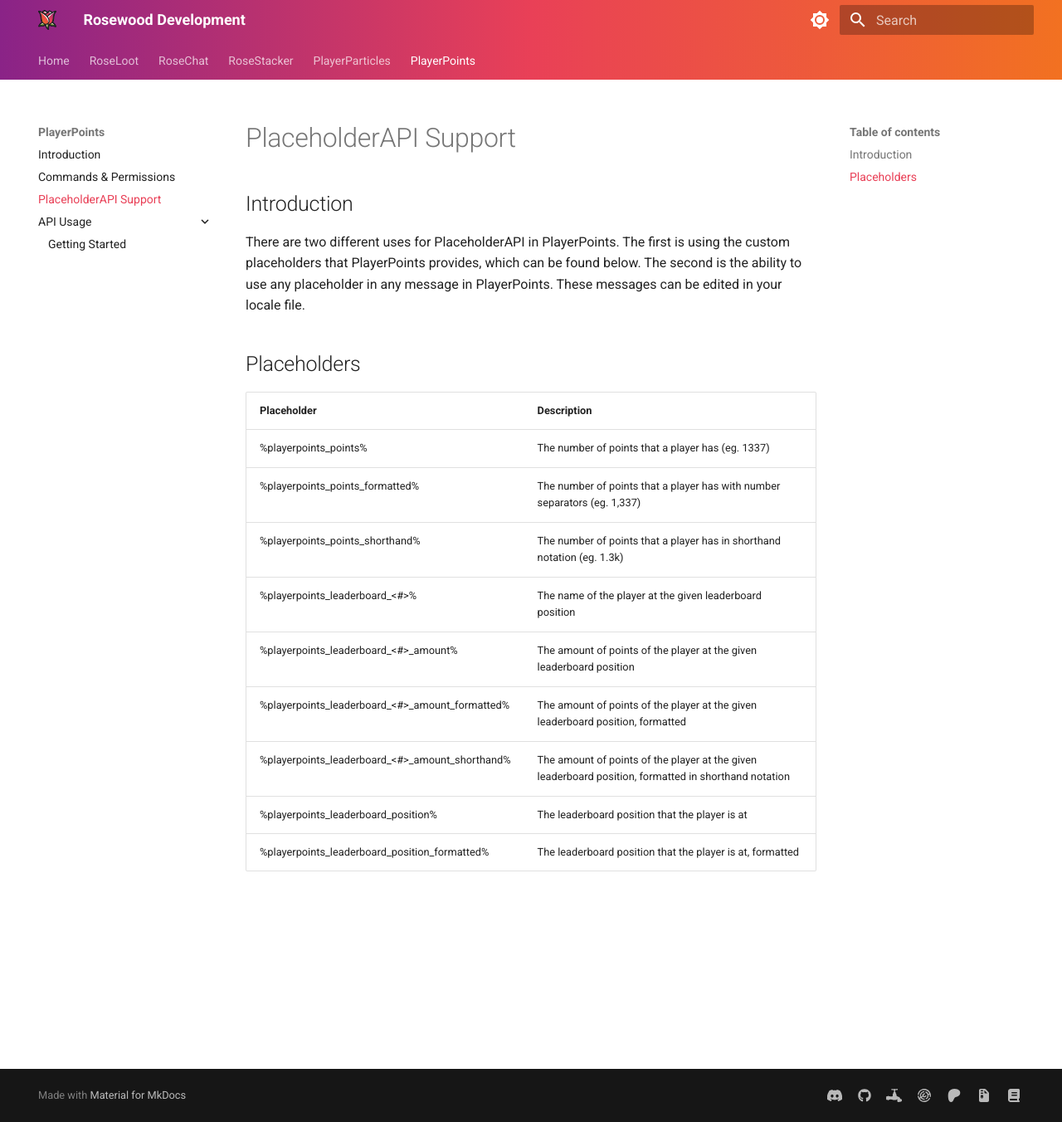
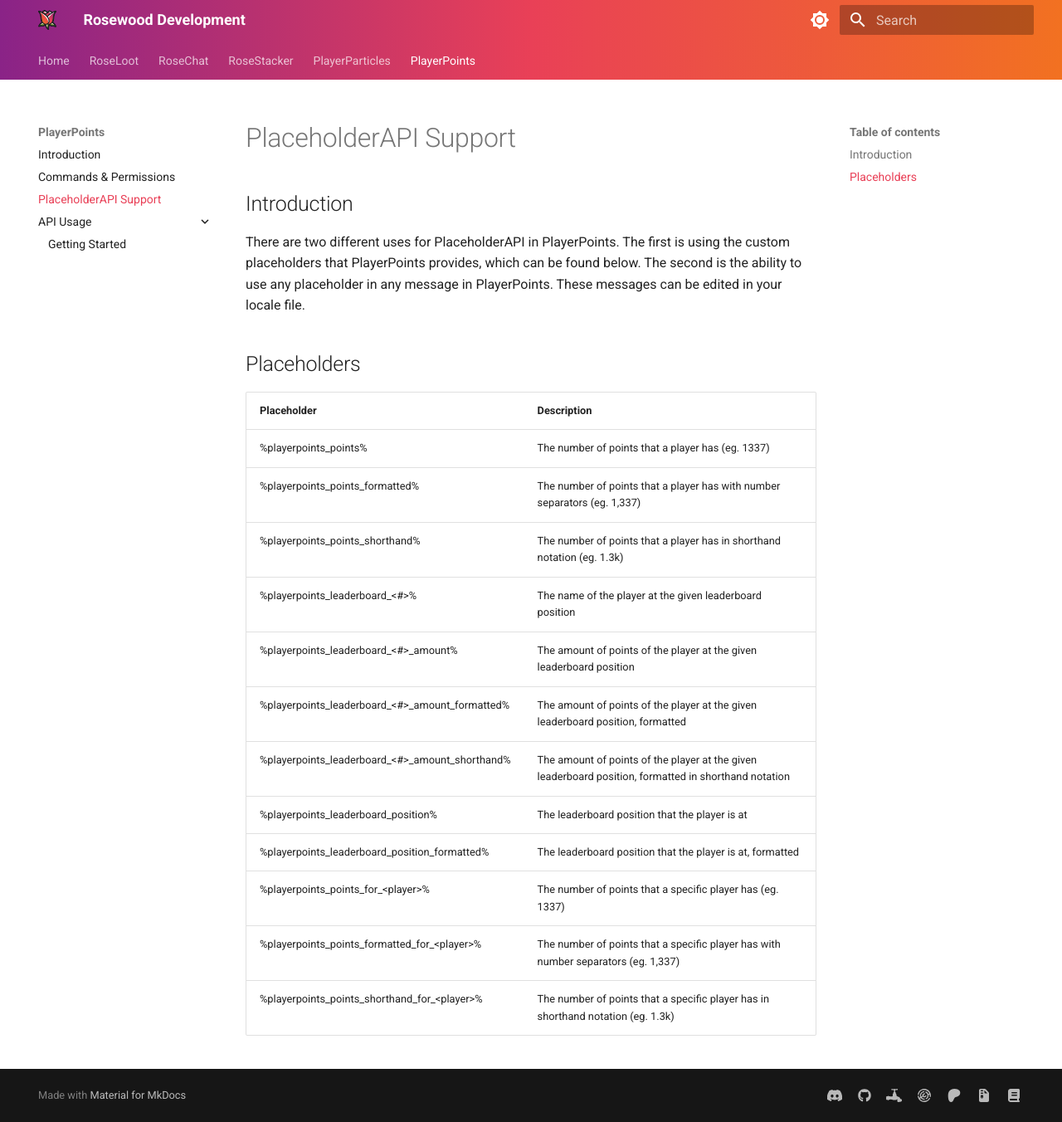
Before and after one commit to Rosewood-Development/RoseWiki, an MkDocs documentation site: the page built from docs/PlayerPoints/placeholderapi-support.md, in a window 1280 px wide and 1352 px high. Shown: the whole window at 83% size. Built offline with MkDocs 1.6.1 and Material for MkDocs 9.7.7, drawn with Linux system fonts in a browser that asks for light colours.

Commit message:
Add new PlayerPoints placeholders

```diff
--- a/docs/PlayerPoints/placeholderapi-support.md
+++ b/docs/PlayerPoints/placeholderapi-support.md
@@ -14,3 +14,6 @@ There are two different uses for PlaceholderAPI in PlayerPoints. The first is us
 | %playerpoints_leaderboard_<#>_amount_shorthand% | The amount of points of the player at the given leaderboard position, formatted in shorthand notation |
 | %playerpoints_leaderboard_position% | The leaderboard position that the player is at |
 | %playerpoints_leaderboard_position_formatted% | The leaderboard position that the player is at, formatted |
+| %playerpoints_points_for_<player\>% | The number of points that a specific player has (eg. 1337) |
+| %playerpoints_points_formatted_for_<player\>% | The number of points that a specific player has with number separators (eg. 1,337) |
+| %playerpoints_points_shorthand_for_<player\>% | The number of points that a specific player has in shorthand notation (eg. 1.3k) |
```
